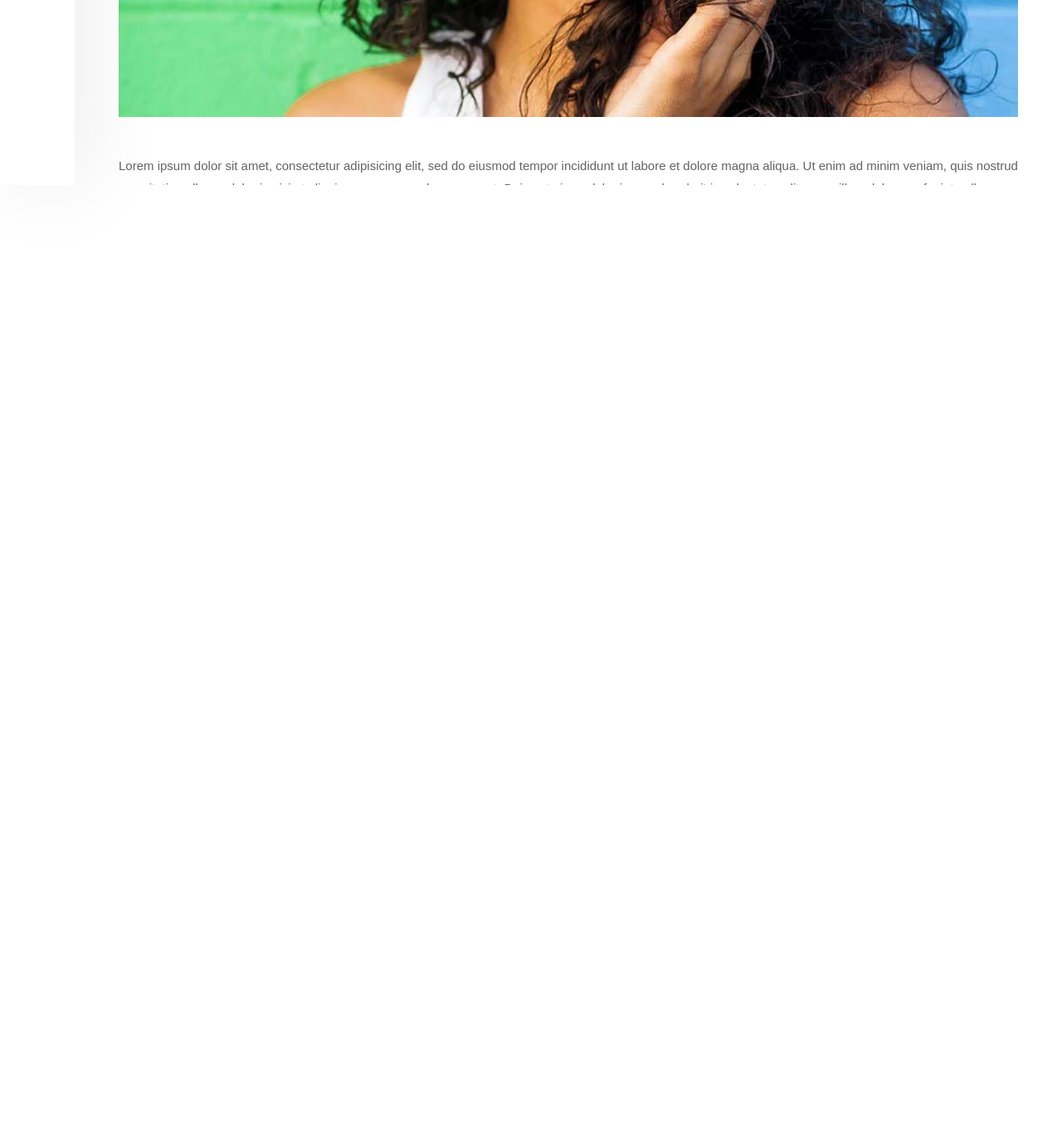
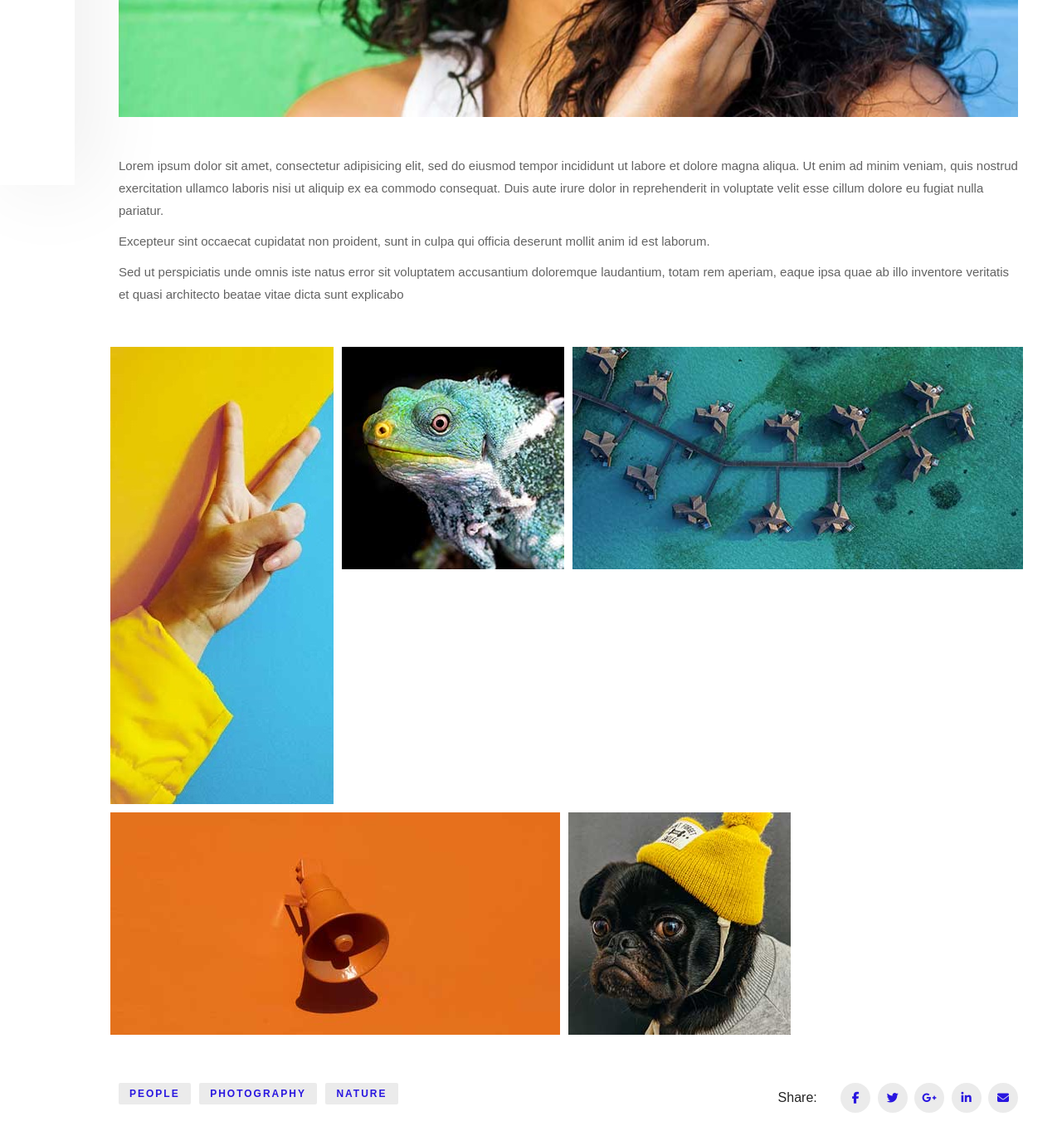
Before and after one commit to rafaelildefonso/reproducao_site_tulen, a plain HTML site: page blog-details.html in a window 1280 px wide. Shown: the part 577-1946 px from the top of the page at 83% size. Before the commit the page ends 800 px from the top, so only its background shows below. Drawn offline with Linux system fonts and the light colour scheme.

Commit message:
blog details

```diff
--- a/blog-details.html
+++ b/blog-details.html
@@ -76,38 +76,30 @@
 					<div class="thumb-cata">people</div>
 					<img src="assets/images/blog-details/thumbnail.jpg.jpeg" alt="">
 				</div>
-				<p>Lorem ipsum dolor sit amet, consectetur adipisicing elit, sed do eiusmod tempor incididunt ut labore et dolore magna aliqua. Ut enim ad minim veniam, quis nostrud exercitation ullamco laboris nisi ut aliquip ex ea commodo consequat. Duis aute irure dolor in reprehenderit in voluptate velit esse cillum dolore eu fugiat nulla pariatur. </p>
-				<p>Excepteur sint occaecat cupidatat non proident, sunt in culpa qui officia deserunt mollit anim id est laborum. </p>
-				<p>Sed ut perspiciatis unde omnis iste natus error sit voluptatem accusantium doloremque laudantium, totam rem aperiam, eaque ipsa quae ab illo inventore veritatis et quasi architecto beatae vitae dicta sunt explicabo</p>
+				<p>Lorem ipsum dolor sit amet, consectetur adipisicing elit, sed do eiusmod tempor incididunt ut labore
+					et dolore magna aliqua. Ut enim ad minim veniam, quis nostrud exercitation ullamco laboris nisi ut
+					aliquip ex ea commodo consequat. Duis aute irure dolor in reprehenderit in voluptate velit esse
+					cillum dolore eu fugiat nulla pariatur. </p>
+				<p>Excepteur sint occaecat cupidatat non proident, sunt in culpa qui officia deserunt mollit anim id est
+					laborum. </p>
+				<p>Sed ut perspiciatis unde omnis iste natus error sit voluptatem accusantium doloremque laudantium,
+					totam rem aperiam, eaque ipsa quae ab illo inventore veritatis et quasi architecto beatae vitae
+					dicta sunt explicabo</p>
 				<div class="row blog-gallery">
-					<div class="col-lg-3 p-0">
-						<div class="bg-item">
+					<div class="bg-item" id="pazAmor">
 						<img src="assets/images/blog-details/1.jpg.jpeg" alt="">
 					</div>
-					</div>
-					<div class="col-lg-9 p-0">
-						<div class="row m-0">
-							<div class="col-lg-4 p-0">
-								<div class="bg-item">
+					<div class="bg-item" id="calango">
 						<img src="assets/images/blog-details/2.jpg.jpeg" alt="">
 					</div>
-							</div>
-							<div class="col-lg-8 p-0">
-								<div class="bg-item">
+					<div class="bg-item" id="agua">
 						<img src="assets/images/blog-details/3.jpg.jpeg" alt="">
 					</div>
-							</div>
-							<div class="col-lg-8 p-0">
-								<div class="bg-item">
+					<div class="bg-item" id="megafone">
 						<img src="assets/images/blog-details/4.jpg.jpeg" alt="">
 					</div>
-							</div>
-							<div class="col-lg-4 p-0">
-								<div class="bg-item">
+					<div class="bg-item" id="cachorro">
 						<img src="assets/images/blog-details/5.jpg.jpeg" alt="">
-								</div>
-							</div>
-						</div>
 					</div>
 				</div>
 				<div class="row pt-5">
@@ -130,12 +122,16 @@
 				<div class="blog-navigation">
 					<div class="row m-0">
 						<div class="col-lg-6 p-0">
-							<a href="#" class="bn-item set-bg" data-setbg="assets/images/blog-details/blog-prev.jpg.jpeg" style="background-image: url(&quot;assets/images/blog-details/blog-prev.jpg.jpeg&quot;);">
+							<a href="#" class="bn-item set-bg"
+								data-setbg="assets/images/blog-details/blog-prev.jpg.jpeg"
+								style="background-image: url(&quot;assets/images/blog-details/blog-prev.jpg.jpeg&quot;);">
 								<h4><i class="ti-arrow-left"></i> The Female Body Shape Men Find Most Attractive</h4>
 							</a>
 						</div>
 						<div class="col-lg-6 p-0">
-							<a href="#" class="bn-item bn-next set-bg" data-setbg="assets/images/blog-details/blog-next.jpg.jpeg" style="background-image: url(&quot;assets/images/blog-details/blog-next.jpg.jpeg&quot;);">
+							<a href="#" class="bn-item bn-next set-bg"
+								data-setbg="assets/images/blog-details/blog-next.jpg.jpeg"
+								style="background-image: url(&quot;assets/images/blog-details/blog-next.jpg.jpeg&quot;);">
 								<h4><i class="ti-arrow-right"></i>Vietnam's largest art community</h4>
 							</a>
 						</div>
@@ -145,7 +141,8 @@
 					<h3 class="mb-4 pb-2">Recommended For You</h3>
 					<div class="row">
 						<div class="col-lg-4">
-							<div class="blog-item rp-item set-bg" data-setbg="assets/images/blog/6.jpg.jpeg" style="background-image: url(&quot;assets/images/blog/6.jpg.jpeg&quot;);">
+							<div class="blog-item rp-item set-bg" data-setbg="assets/images/blog/6.jpg.jpeg"
+								style="background-image: url(&quot;assets/images/blog/6.jpg.jpeg&quot;);">
 								<div class="bi-tag">nature</div>
 								<div class="bi-text">
 									<div class="bi-date">May 19, 2019 | 3 Comment</div>
@@ -154,7 +151,8 @@
 							</div>
 						</div>
 						<div class="col-lg-4">
-							<div class="blog-item rp-item set-bg" data-setbg="assets/images/blog/4.jpg.jpeg" style="background-image: url(&quot;assets/images/blog/4.jpg.jpeg&quot;);">
+							<div class="blog-item rp-item set-bg" data-setbg="assets/images/blog/4.jpg.jpeg"
+								style="background-image: url(&quot;assets/images/blog/4.jpg.jpeg&quot;);">
 								<div class="bi-tag">nature</div>
 								<div class="bi-text">
 									<div class="bi-date">May 19, 2019 | 3 Comment</div>
@@ -163,7 +161,8 @@
 							</div>
 						</div>
 						<div class="col-lg-4">
-							<div class="blog-item rp-item set-bg" data-setbg="assets/images/blog/3.jpg.jpeg" style="background-image: url(&quot;assets/images/blog/3.jpg.jpeg&quot;);">
+							<div class="blog-item rp-item set-bg" data-setbg="assets/images/blog/3.jpg.jpeg"
+								style="background-image: url(&quot;assets/images/blog/3.jpg.jpeg&quot;);">
 								<div class="bi-tag">nature</div>
 								<div class="bi-text">
 									<div class="bi-date">May 19, 2019 | 3 Comment</div>
@@ -182,7 +181,9 @@
 						<div class="sc-text">
 							<span>27 Aug 2019</span>
 							<h5>Brandon Kelley</h5>
-							<p>Neque porro qui squam est, qui dolorem ipsum quia dolor sit amet, consectetur, adipisci velit, sed quia non numquam eius modi tempora.lit, sed quia non numquam eius modi tempora numquam eius modi tempora..</p>
+							<p>Neque porro qui squam est, qui dolorem ipsum quia dolor sit amet, consectetur, adipisci
+								velit, sed quia non numquam eius modi tempora.lit, sed quia non numquam eius modi
+								tempora numquam eius modi tempora..</p>
 							<a href="#" class="comment-btn like-btn">Like</a>
 							<a href="#" class="comment-btn">Reply</a>
 						</div>
@@ -194,7 +195,9 @@
 						<div class="sc-text">
 							<span>27 Aug 2019</span>
 							<h5>Mia Maya</h5>
-							<p>Neque porro qui squam est, qui dolorem ipsum quia dolor sit amet, consectetur, adipisci velit, sed quia non numquam eius modi tempora.lit, sed quia non numquam eius modi tempora numquam eius modi tempora.</p>
+							<p>Neque porro qui squam est, qui dolorem ipsum quia dolor sit amet, consectetur, adipisci
+								velit, sed quia non numquam eius modi tempora.lit, sed quia non numquam eius modi
+								tempora numquam eius modi tempora.</p>
 							<a href="#" class="comment-btn like-btn">Like</a>
 							<a href="#" class="comment-btn">Reply</a>
 						</div>
@@ -206,7 +209,9 @@
 						<div class="sc-text">
 							<span>27 Aug 2019</span>
 							<h5>Mike Phillips</h5>
-							<p>Neque porro qui squam est, qui dolorem ipsum quia dolor sit amet, consectetur, adipisci velit, sed quia non numquam eius modi tempora.lit, sed quia non numquam eius modi tempora numquam eius modi tempora.</p>
+							<p>Neque porro qui squam est, qui dolorem ipsum quia dolor sit amet, consectetur, adipisci
+								velit, sed quia non numquam eius modi tempora.lit, sed quia non numquam eius modi
+								tempora numquam eius modi tempora.</p>
 							<a href="#" class="comment-btn like-btn">Like</a>
 							<a href="#" class="comment-btn">Reply</a>
 						</div>
--- a/css/blog-details.css
+++ b/css/blog-details.css
@@ -1,5 +1,10 @@
+body {
+    overflow-x: hidden;
+
+}
+
 .blog-details {
-    height: 100%;
+    /* height: 100%; */
 }
 
 .container {
@@ -67,8 +72,34 @@
 .blog-gallery {
     padding-top: 40px;
     margin: 0 -5px;
-    display: flex;
-    flex-wrap: wrap;
+    display: grid;
+    grid-template-rows: 1fr 1fr 1fr 1fr;
+    grid-template-columns: 1fr 1fr;
+}
+
+.blog-gallery #pazAmor {
+    grid-area: 1/1/2/3;
+}
+
+.blog-gallery #calango {
+    grid-area: 2/1/3/1;
+}
+
+.blog-gallery #agua {
+    grid-area: 3/1/5/1;
+}
+
+.blog-gallery #megafone {
+    grid-area: 2/2/4/3;
+}
+
+.blog-gallery #cachorro {
+    grid-area: 4/2/5/3;
+}
+
+
+.blog-gallery .bg-item img {
+    max-height: 100%;
 }
 
 .p-0 {
@@ -231,7 +262,7 @@
 }
 
 .pb-2 {
-    padding-bottom: .5rem ;
+    padding-bottom: .5rem;
     margin-bottom: 1.5rem;
 }
 
```
Lines whose indentation alone changed are shown as unchanged.
